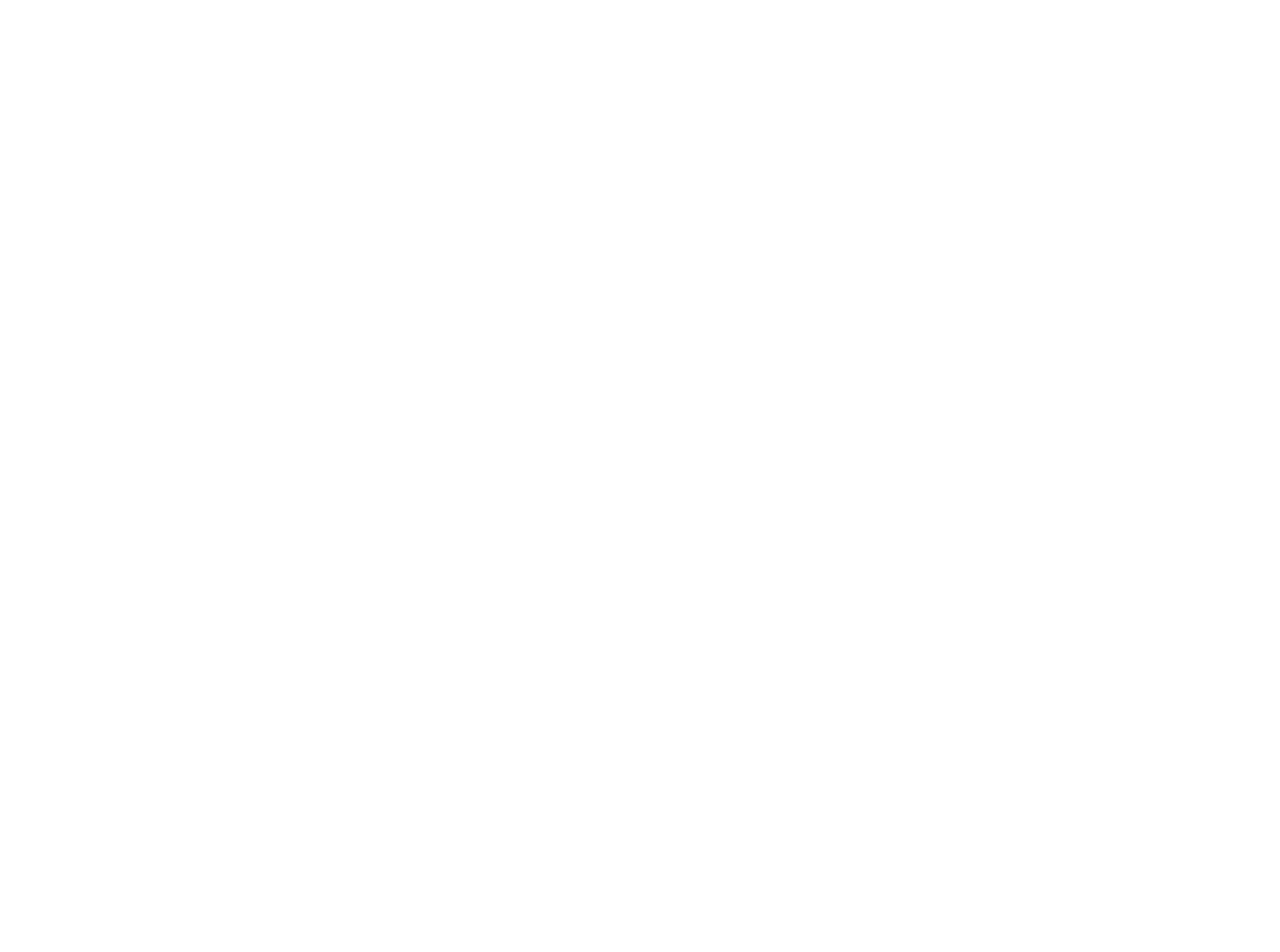
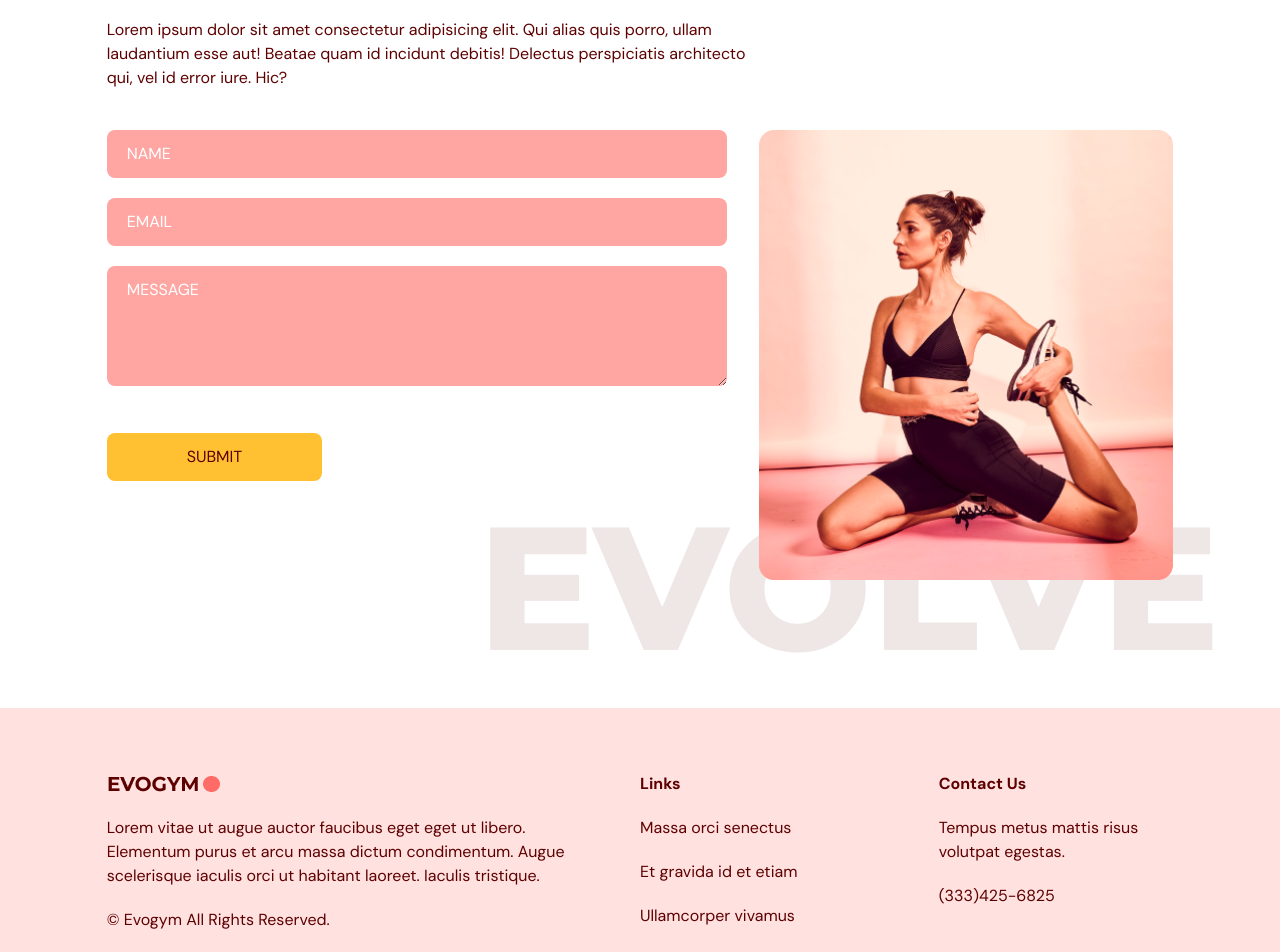
Before and after one commit to mirage109/gym-typescript, a React (Vite) app: page / in a window 1280 px wide. Shown: the part 3280-4232 px from the top of the page. Before the commit the page ends 3170 px from the top, so only its background shows below. Built offline with nearby package versions, Linux system fonts and the light colour scheme.

Commit message:
feat: footer

```diff
--- a/src/App.tsx
+++ b/src/App.tsx
@@ -5,6 +5,7 @@
 import { SelectedPage } from "@/shared/types";
 import OurClasses from "@/scenes/ourClasses";
 import ContactUs from "@/scenes/contactUs";
+import Footer from "@/scenes/footer";
 
 function App() {
   const [selectedPage, setSelectedPage] = useState<SelectedPage>(
@@ -32,6 +33,7 @@
       <Benefits setSelectedPage={setSelectedPage}/>
       <OurClasses setSelectedPage={setSelectedPage}/>
       <ContactUs setSelectedPage={setSelectedPage}/>
+      <Footer/>
     </div>
   );
 }
--- a/src/scenes/contactUs/index.tsx
+++ b/src/scenes/contactUs/index.tsx
@@ -1,10 +1,144 @@
+import { SelectedPage } from "@/shared/types";
+import { motion } from "framer-motion";
+import { useForm } from "react-hook-form";
+import ContactUsPageGraphic from "@/assets/ContactUsPageGraphic.png";
+import HText from "@/shared/HText";
 
-type Props = {}
+type Props = {
+  setSelectedPage: (value: SelectedPage) => void;
+};
 
-function ContactUs({}: Props) {
+const ContactUs = ({ setSelectedPage }: Props) => {
+  const inputStyles = `mb-5 w-full rounded-lg bg-primary-300 px-5 py-3 placeholder-white`;
+  const {
+    register,
+    trigger,
+    formState: { errors },
+  } = useForm();
+
+  const onSubmit = async (e: React.FormEvent<HTMLFormElement>
+    ) => {
+    const isValid = await trigger();
+    if (!isValid) {
+      e.preventDefault();
+    }
+  };
+
   return (
-    <div>ContactUs</div>
-  )
-}
+    <section id="contactus" className="mx-auto w-5/6 pt-24 pb-32">
+      <motion.div
+        onViewportEnter={() => setSelectedPage(SelectedPage.ContactUs)}
+      >
+        <motion.div
+          className="md:w-3/5"
+          initial="hidden"
+          whileInView="visible"
+          viewport={{ once: true, amount: 0.5 }}
+          transition={{ duration: 0.5 }}
+          variants={{
+            hidden: { opacity: 0, x: -50 },
+            visible: { opacity: 1, x: 0 },
+          }}
+        >
+          <HText>
+            <span className="text-primary-500">JOIN NOW </span>TO GET IN SHAPE
+          </HText>
+          <p className="my-5">
+            Lorem ipsum dolor sit amet consectetur adipisicing elit. Qui alias
+            quis porro, ullam laudantium esse aut! Beatae quam id incidunt
+            debitis! Delectus perspiciatis architecto qui, vel id error iure.
+            Hic?
+          </p>
+        </motion.div>
+        <div className="mt-10 justify-between gap-8 md:flex">
+          <motion.div
+            className="mt-10 basis-3/5 md:mt-0"
+            initial="hidden"
+            whileInView="visible"
+            viewport={{ once: true, amount: 0.5 }}
+            transition={{ duration: 0.5 }}
+            variants={{
+              hidden: { opacity: 0, y: 50 },
+              visible: { opacity: 1, y: 0 },
+            }}
+          >
+            <form
+              target="_blank"
+              onSubmit={onSubmit}
+              action="https://formsubmit.co/14b447806080dd8bc15654c1dbf19a57"
+              method="POST"
+            >
+              <input
+                className={inputStyles}
+                type="text"
+                placeholder="NAME"
+                {...register("name", { required: true, maxLength: 100 })}
+              />{" "}
+              {errors.name && (
+                <p className="mt-1 text-primary-500">
+                  {errors.name.type === "required" && "This field is required."}
+                  {errors.name.type === "maxLength" &&
+                    "Max length is 100 char."}
+                </p>
+              )}
+              <input
+                className={inputStyles}
+                type="text"
+                placeholder="EMAIL"
+                {...register("email", {
+                  required: true,
+                  pattern: /^[A-Z0-9._%+-]+@[A-Z0-9.-]+\.[A-Z]{2,}$/i,
+                })}
+              />{" "}
+              {errors.email && (
+                <p className="mt-1 text-primary-500">
+                  {errors.email.type === "required" &&
+                    "This field is required."}
+                  {errors.email.type === "pattern" && "invalid email address."}
+                </p>
+              )}
+              <textarea
+                className={inputStyles}
+                rows={4}
+                cols={50}
+                placeholder="MESSAGE"
+                {...register("message", { required: true, maxLength: 200 })}
+              />{" "}
+              {errors.message && (
+                <p className="mt-1 text-primary-500">
+                  {errors.message.type === "required" &&
+                    "This field is required."}
+                  {errors.message.type === "maxLength" &&
+                    "Max length is 200 char."}
+                </p>
+              )}
+              <button
+                type="submit"
+                className="mt-5 rounded-lg bg-secondary-500 px-20 py-3 transition duration-500 hover:text-white"
+              >
+                SUBMIT
+              </button>
+            </form>
+          </motion.div>
+          <motion.div
+            className="relative mt-16 basis-2/5 md:mt-0"
+            initial="hidden"
+            whileInView="visible"
+            viewport={{ once: true, amount: 0.5 }}
+            transition={{ delay: 0.2, duration: 0.5 }}
+            variants={{
+              hidden: { opacity: 0, y: 50 },
+              visible: { opacity: 1, y: 0 },
+            }}
+          >
+            <div className="md:before:content-evolvetext w-full before:absolute before:-bottom-20 before:-right-10 before:z-[-1]">
+                <img className="w-full" src={ContactUsPageGraphic} alt="Contact Us Page Graphic" />
+            </div>
+          </motion.div>
+        </div>
+      </motion.div>
+    </section>
+  );
+};
 
-export default ContactUs
+export default ContactUs;
--- /dev/null
+++ b/src/scenes/footer/index.tsx
@@ -0,0 +1,32 @@
+import Logo from "@/assets/Logo.png";
+
+const Footer = () => {
+    return (
+        <footer className="bg-primary-100 py-16">
+          <div className="justify-content mx-auto w-5/6 gap-16 md:flex">
+            <div className="mt-16 basis-1/2 md:mt-0">
+              <img alt="logo" src={Logo} />
+              <p className="my-5">
+                Lorem vitae ut augue auctor faucibus eget eget ut libero. Elementum
+                purus et arcu massa dictum condimentum. Augue scelerisque iaculis
+                orci ut habitant laoreet. Iaculis tristique.
+              </p>
+              <p>© Evogym All Rights Reserved.</p>
+            </div>
+            <div className="mt-16 basis-1/4 md:mt-0">
+              <h4 className="font-bold">Links</h4>
+              <p className="my-5">Massa orci senectus</p>
+              <p className="my-5">Et gravida id et etiam</p>
+              <p>Ullamcorper vivamus</p>
+            </div>
+            <div className="mt-16 basis-1/4 md:mt-0">
+              <h4 className="font-bold">Contact Us</h4>
+              <p className="my-5">Tempus metus mattis risus volutpat egestas.</p>
+              <p>(333)425-6825</p>
+            </div>
+          </div>
+        </footer>
+      );
+};
+
+export default Footer;
```
